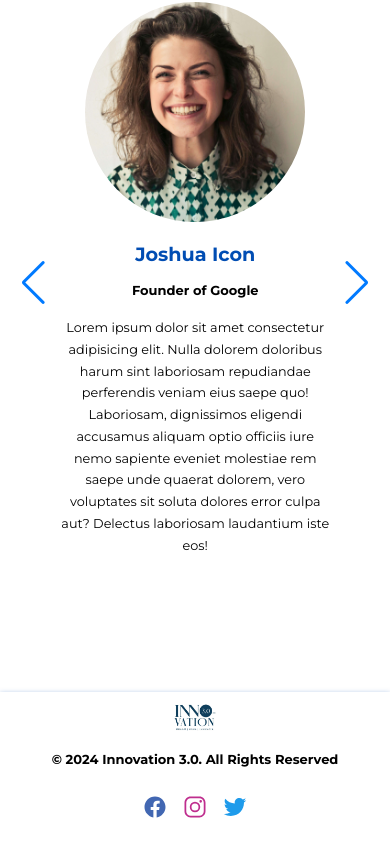
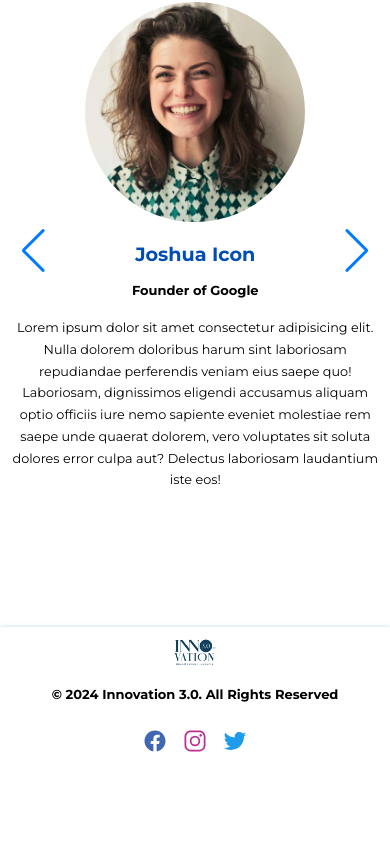
Before and after one commit to tomiwa-adelae/Innovation-3.0, a Next.js app: page / in a window 390 px wide. Shown: the part 5937-6786 px from the top of the page. After the commit the page ends 6720 px from the top, so only its background shows below. Built offline with nearby package versions, Linux system fonts and the light colour scheme; a web font is replaced by a local one.

Commit message:
Made some changes

```diff
--- a/app/cornerstone-foundation/page.jsx
+++ b/app/cornerstone-foundation/page.jsx
@@ -6,7 +6,7 @@ export const metadata = {
 
 const page = () => {
 	return (
-		<div className="cornerstone-foundation">
+		<div className="cornerstone-foundationpage">
 			<h2>CORNERSTONE FOUNDATION</h2>
 			<h4>COMING SOON...</h4>
 		</div>
--- a/scss/_aboutpage.scss
+++ b/scss/_aboutpage.scss
@@ -33,6 +33,7 @@
 
 	.cornerstone-foundation,
 	.meet-team {
+		background-color: $white-color;
 		.head {
 			border-top: 2px solid $primary-color;
 			margin-top: 3rem;
--- a/scss/_homepage.scss
+++ b/scss/_homepage.scss
@@ -305,13 +305,14 @@
 		.swiper-slide {
 			text-align: center;
 
-			padding: 3rem;
+			padding: 3rem 0;
 
 			display: flex;
 			justify-content: center;
 			align-items: center;
 			text-align: center;
 			flex-direction: column;
+			width: 100%;
 
 			h4 {
 				margin-top: 1rem;
@@ -321,6 +322,7 @@
 			p {
 				margin: 0.5rem 0;
 				font-weight: bold;
+				width: 100%;
 			}
 
 			.intro {
--- a/scss/_mobile.scss
+++ b/scss/_mobile.scss
@@ -171,7 +171,8 @@
 	.faqpage,
 	.gallerypage,
 	.pre-registerpage,
-	.testimonialspage {
+	.testimonialspage,
+	.cornerstone-foundationpage {
 		margin-top: 100px;
 	}
 
--- a/scss/styles.scss
+++ b/scss/styles.scss
@@ -84,13 +84,13 @@ header {
 }
 
 .notfoundpage,
-.cornerstone-foundation {
-	min-height: calc(100vh - 100px);
+.cornerstone-foundationpage {
+	min-height: 100vh;
 	display: flex;
 	align-items: center;
 	justify-content: center;
 	flex-direction: column;
-
+	text-align: center;
 	@include linearLightBlueBackground();
 
 	h1,
@@ -118,6 +118,7 @@ footer {
 	font-weight: bold;
 	padding: 0 2rem;
 	background-color: $white-color;
+	text-align: center;
 	img {
 		width: 50px;
 		height: 50px;
```
Also changed, not shown: styles/styles.css.
